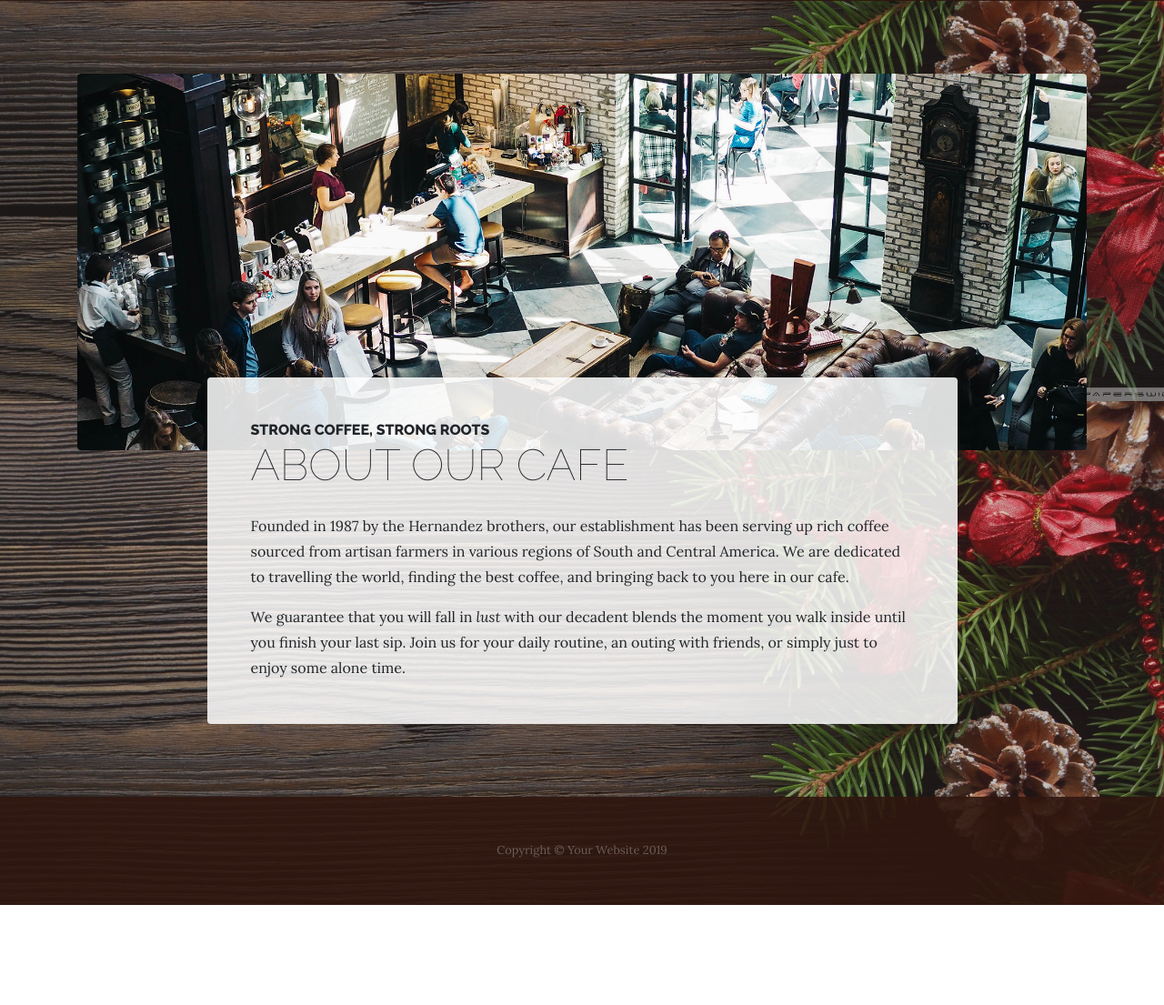
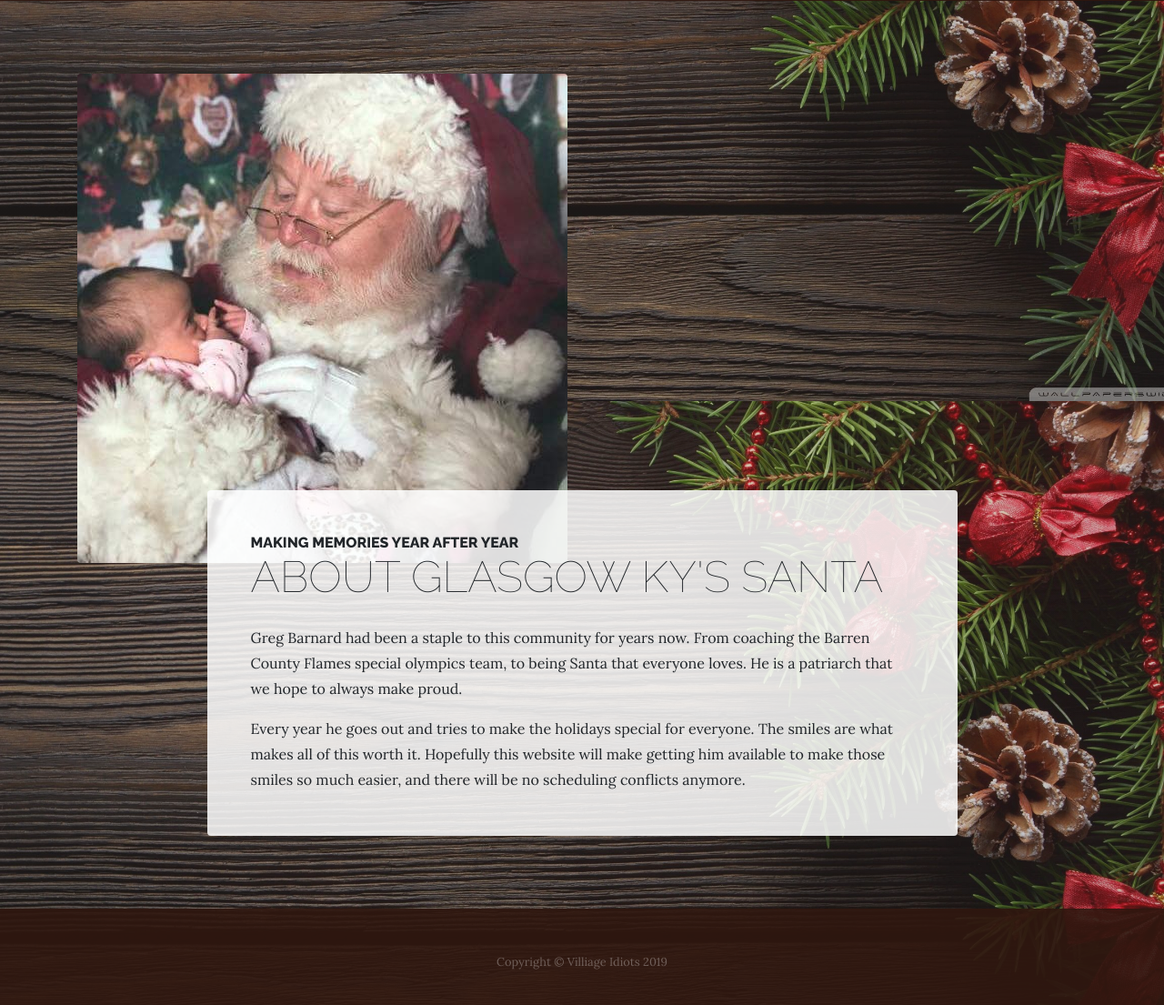
Before and after one commit to emilybaker-king/Book-Santa, a website: page about.html in a window 1280 px wide. Shown: the part 359-1464 px from the top of the page at 91% size. Before the commit the page ends 1354 px from the top, so only its background shows below. Drawn offline with Linux system fonts and the light colour scheme.

Commit message:
added info to the about page and a picture

```diff
--- a/about.html
+++ b/about.html
@@ -68,17 +68,17 @@
 
   <section class="page-section about-heading">
     <div class="container">
-      <img class="img-fluid rounded about-heading-img mb-3 mb-lg-0" src="img/about.jpg" alt="">
+      <img class="img-fluid rounded about-heading-img mb-3 mb-lg-0" src="img/santa.jpg" alt="">
       <div class="about-heading-content">
         <div class="row">
           <div class="col-xl-9 col-lg-10 mx-auto">
             <div class="bg-faded rounded p-5">
               <h2 class="section-heading mb-4">
-                <span class="section-heading-upper">Strong Coffee, Strong Roots</span>
-                <span class="section-heading-lower">About Our Cafe</span>
+                <span class="section-heading-upper">Making memories year after year</span>
+                <span class="section-heading-lower">About Glasgow KY's Santa</span>
               </h2>
-              <p>Founded in 1987 by the Hernandez brothers, our establishment has been serving up rich coffee sourced from artisan farmers in various regions of South and Central America. We are dedicated to travelling the world, finding the best coffee, and bringing back to you here in our cafe.</p>
-              <p class="mb-0">We guarantee that you will fall in <em>lust</em> with our decadent blends the moment you walk inside until you finish your last sip. Join us for your daily routine, an outing with friends, or simply just to enjoy some alone time.</p>
+              <p>Greg Barnard had been a staple to this community for years now. From coaching the Barren County Flames special olympics team, to being Santa that everyone loves. He is a patriarch that we hope to always make proud.</p>
+              <p class="mb-0">Every year he goes out and tries to make the holidays special for everyone. The smiles are what makes all of this worth it. Hopefully this website will make getting him available to make those smiles so much easier, and there will be no scheduling conflicts anymore.</p>
             </div>
           </div>
         </div>
@@ -88,7 +88,7 @@
 
   <footer class="footer text-faded text-center py-5">
     <div class="container">
-      <p class="m-0 small">Copyright &copy; Your Website 2019</p>
+      <p class="m-0 small">Copyright &copy; Villiage Idiots 2019</p>
     </div>
   </footer>
 
```
Also changed, not shown: img/santa.jpg (added), 2 other files.
